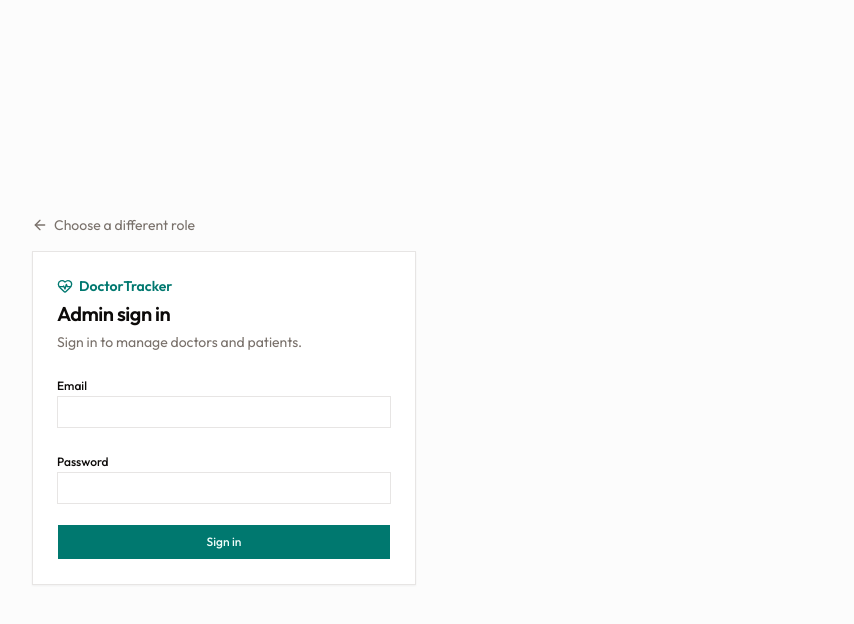
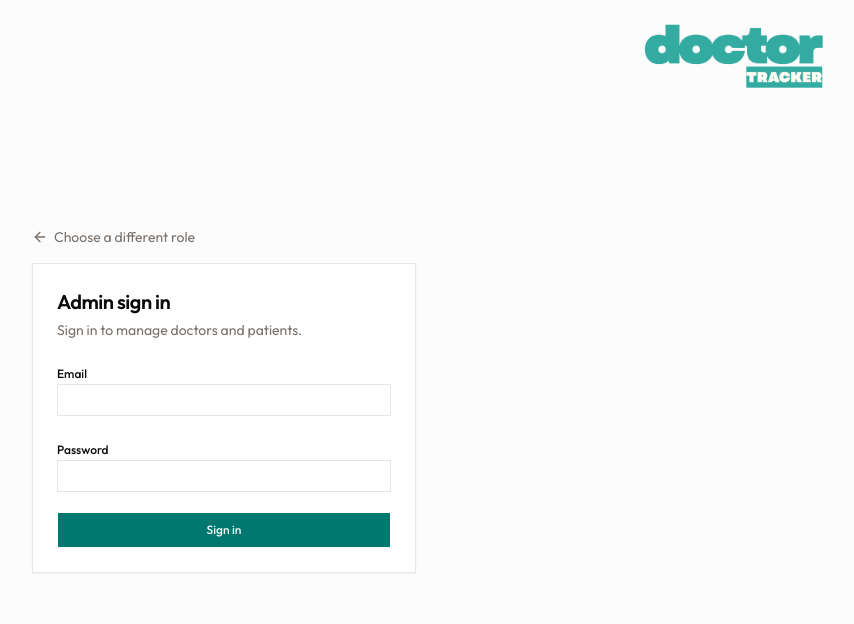
Before and after one commit to sazidhayatkhan/DoctorTracker_Admin, a Next.js app: page /login in a window 1280 px wide. Shown: the top 624 px of the page, without its empty margins (416-1270 px from the left). Built offline with nearby package versions, Linux system fonts and the light colour scheme; no server answers.

Commit message:
added logo in login page

```diff
--- a/features/auth/LoginPageUI.tsx
+++ b/features/auth/LoginPageUI.tsx
@@ -1,6 +1,7 @@
 "use client"
 
 import { useEffect, useState, type FormEvent } from "react"
+import Image from "next/image"
 import Link from "next/link"
 import { useRouter, useSearchParams } from "next/navigation"
 import { useMutation } from "@tanstack/react-query"
@@ -61,7 +62,16 @@ const LoginPageUI = () => {
   }
 
   return (
-    <div className="flex min-h-svh">
+    <div className="relative flex min-h-svh">
+      <Image
+        src="/images/doctor_tracker_logo.png"
+        alt="DoctorTracker"
+        width={1000}
+        height={331}
+        priority
+        className="absolute top-4 right-4 h-9 w-auto sm:top-6 sm:right-8 sm:h-16"
+      />
+
       <div className="flex flex-1 flex-col items-center justify-center gap-4 bg-muted/30 p-4 sm:p-8">
         <Link
           href="/"
@@ -77,10 +87,10 @@ const LoginPageUI = () => {
           className="w-full max-w-sm space-y-5 border bg-card p-6 shadow-xs"
         >
           <div className="space-y-1">
-            <div className="flex items-center gap-1.5 text-sm font-semibold text-primary">
+            {/* <div className="flex items-center gap-1.5 text-sm font-semibold text-primary">
               <HeartPulse className="size-4" />
               DoctorTracker
-            </div>
+            </div> */}
             <h1 className="text-xl font-semibold tracking-tight">
               Admin sign in
             </h1>
```
Also changed, not shown: public/images/doctor_tracker_logo.png (added).
